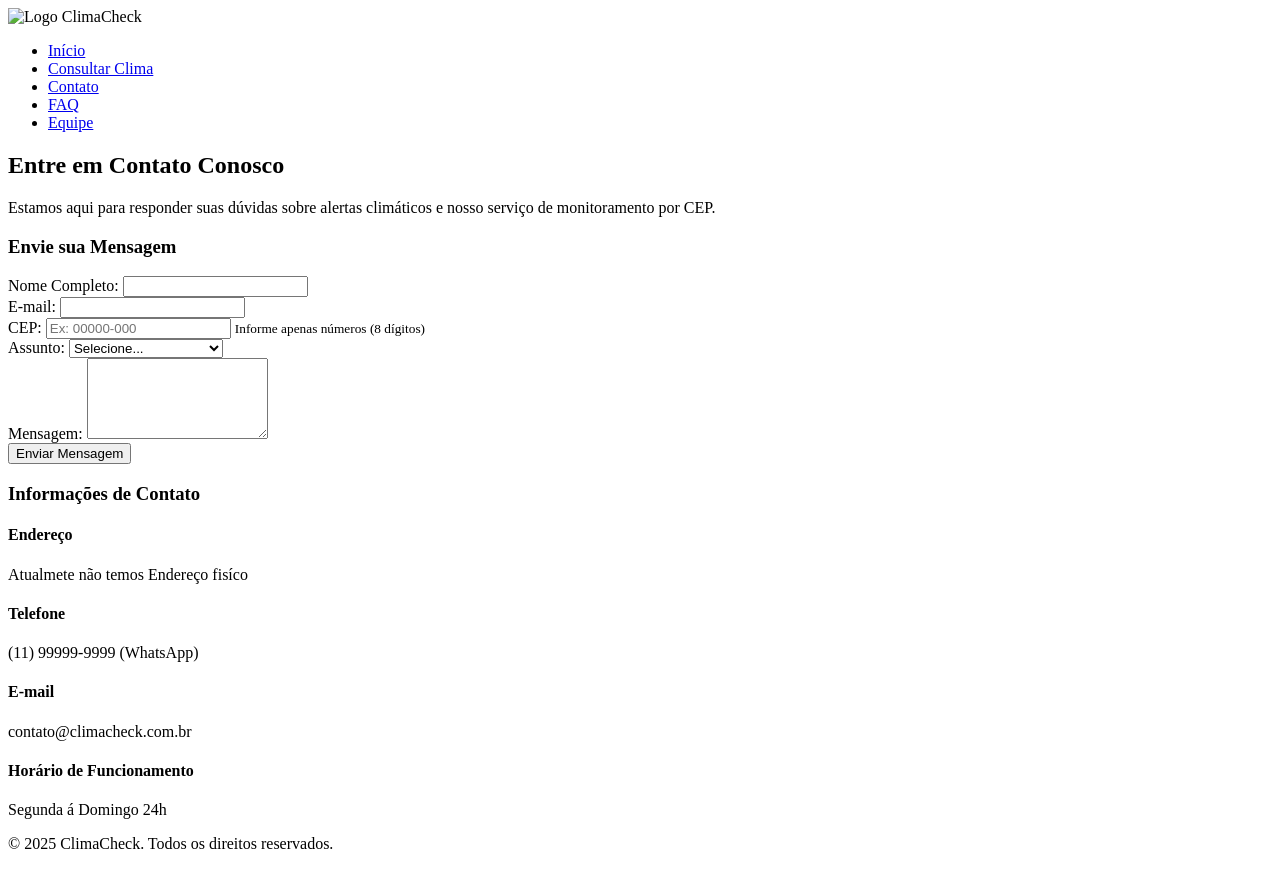
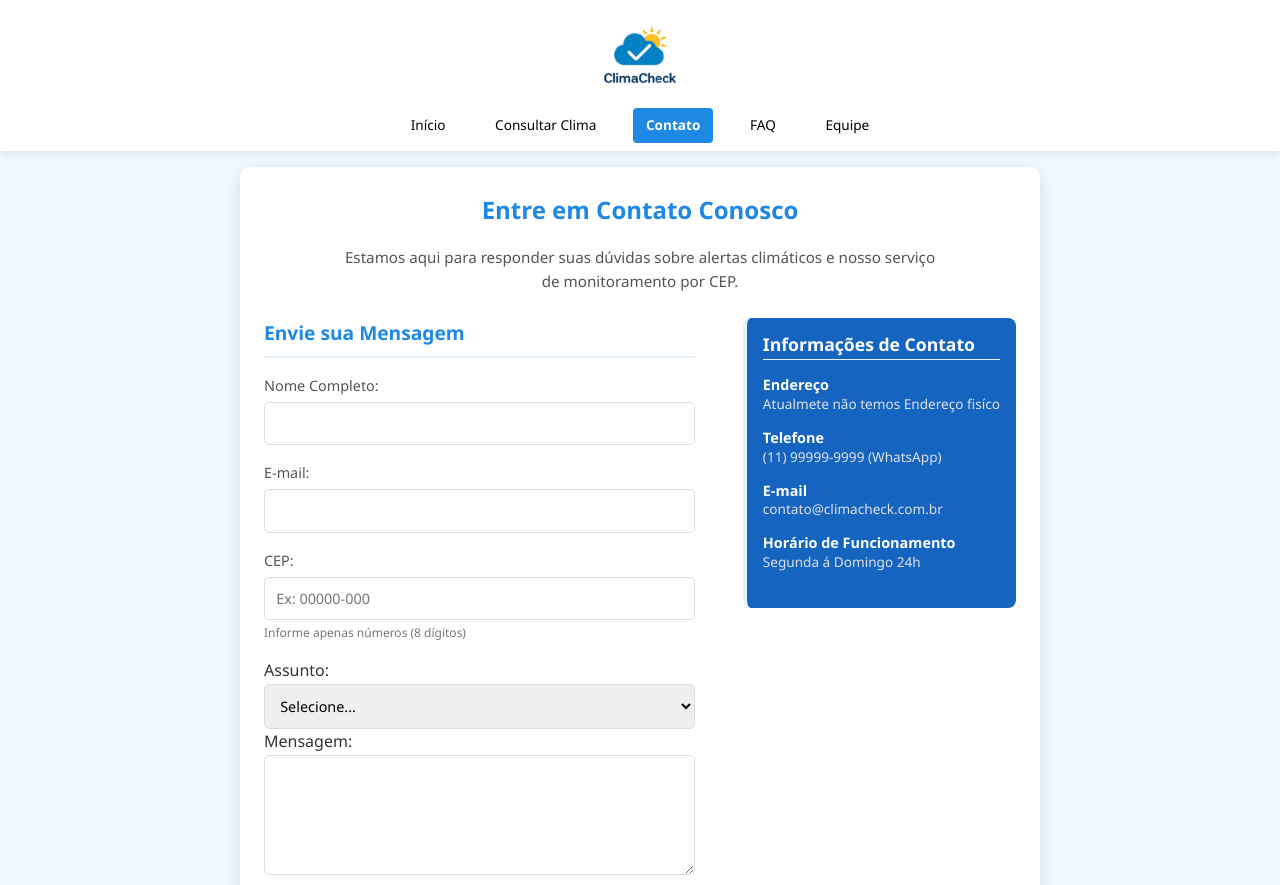
Before and after one commit to ChallengeFiap1tdspo/climaCheck, a plain HTML site: page assets/contato.html in a window 1280 px wide. Shown: the top 885 px of the page. Drawn offline with Linux system fonts and the light colour scheme.

Commit message:
ajustando caminhos

```diff
--- a/assets/contato.html
+++ b/assets/contato.html
@@ -3,13 +3,15 @@
 <head>
     <meta charset="UTF-8">
     <meta name="viewport" content="width=device-width, initial-scale=1.0">
-    <title>Document</title>
+    <title>Contat-ClimaChek</title>
+    <link rel="stylesheet" href="../css/contato.css">
+
 </head>
 <body>
     <header>
         <div class="header-container">
             <div class="logo">
-                <img src="../img/logoClimaCheck.png" alt="Logo ClimaCheck" class="logo-Clima" />
+                <img src="../img/logo-clima-check.png" alt="Logo ClimaCheck" class="logo-Clima" />
             </div>
             <nav>
                 <ul class="menu">
```
Also changed, not shown: assets/faq.html (+1 -1 lines).
